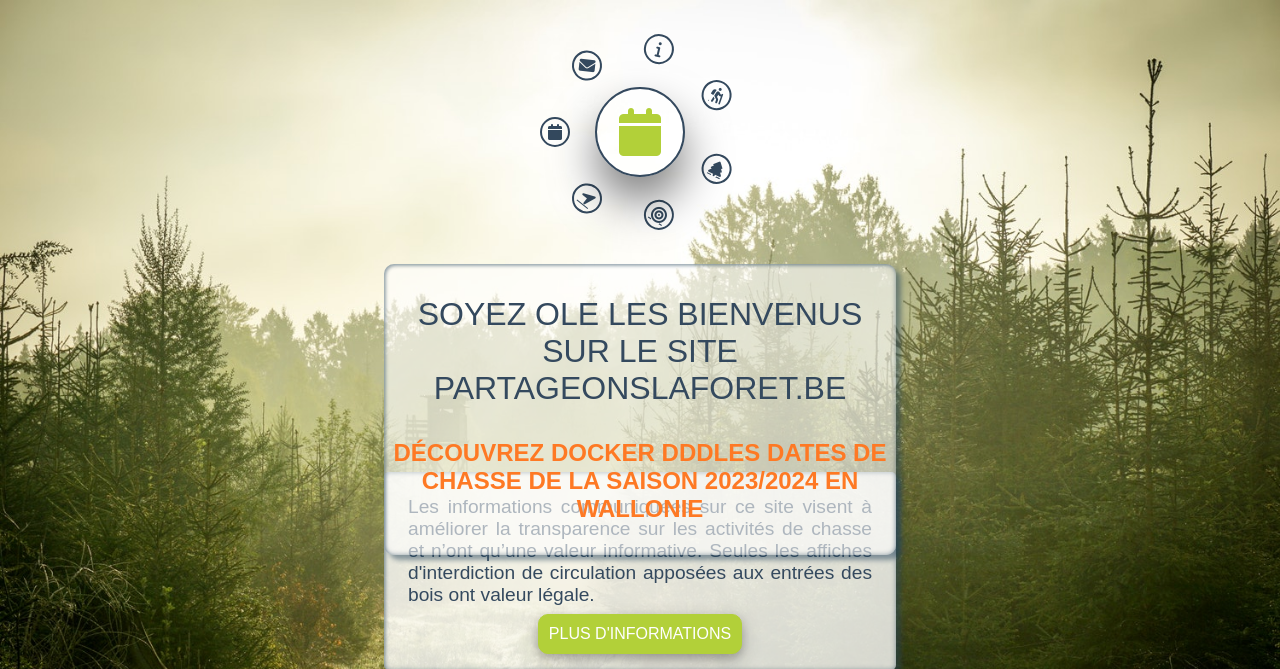
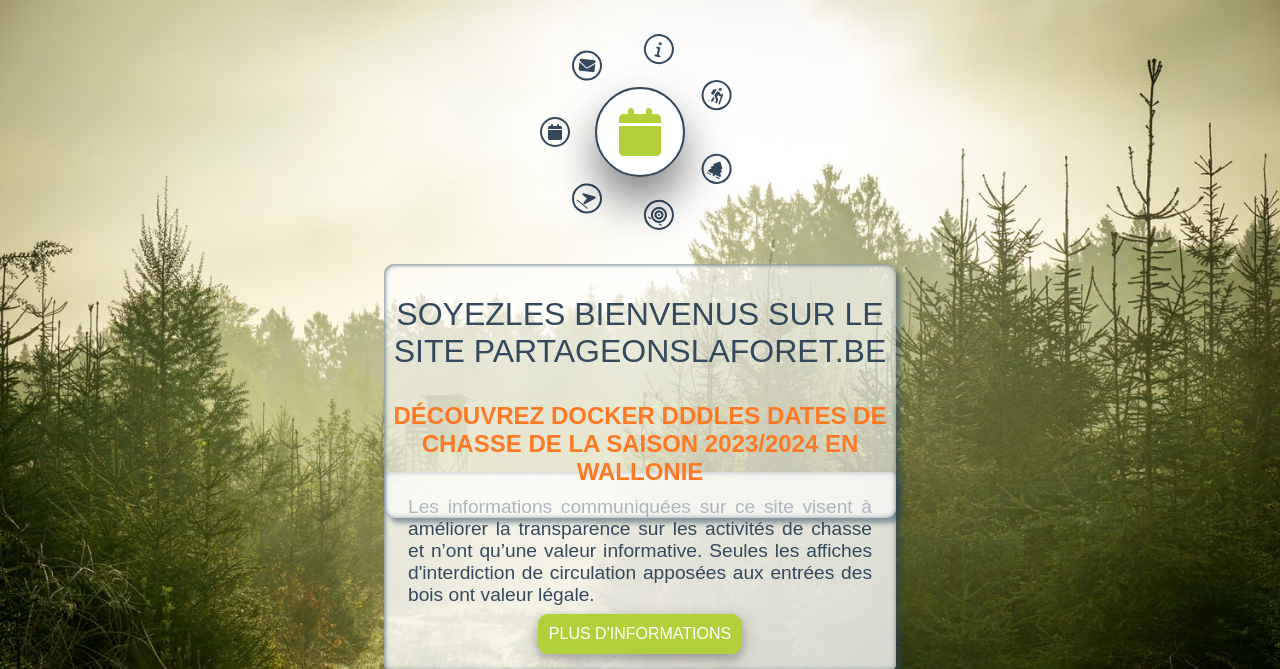
Before and after one commit to partageonslaforet/plf, a PHP site: page / in a window 1280 px wide. Shown: the top 669 px of the page. Run offline with PHP 8.4, Linux system fonts and the light colour scheme.

Commit message:
changed index.php

```diff
--- a/desktop/index.php
+++ b/desktop/index.php
@@ -96,7 +96,7 @@ if (isset($_POST['submit'])) {
     <body>
 
         <div id="title">
-            <div id="siteName">Soyez ole les bienvenus sur le site partageonslaforet.be </div>
+            <div id="siteName">Soyezles bienvenus sur le site partageonslaforet.be </div>
             <div id="slogan">Découvrez docker dddles dates de chasse de la saison 2023/2024 en Wallonie</div>
         </div>
 
```
